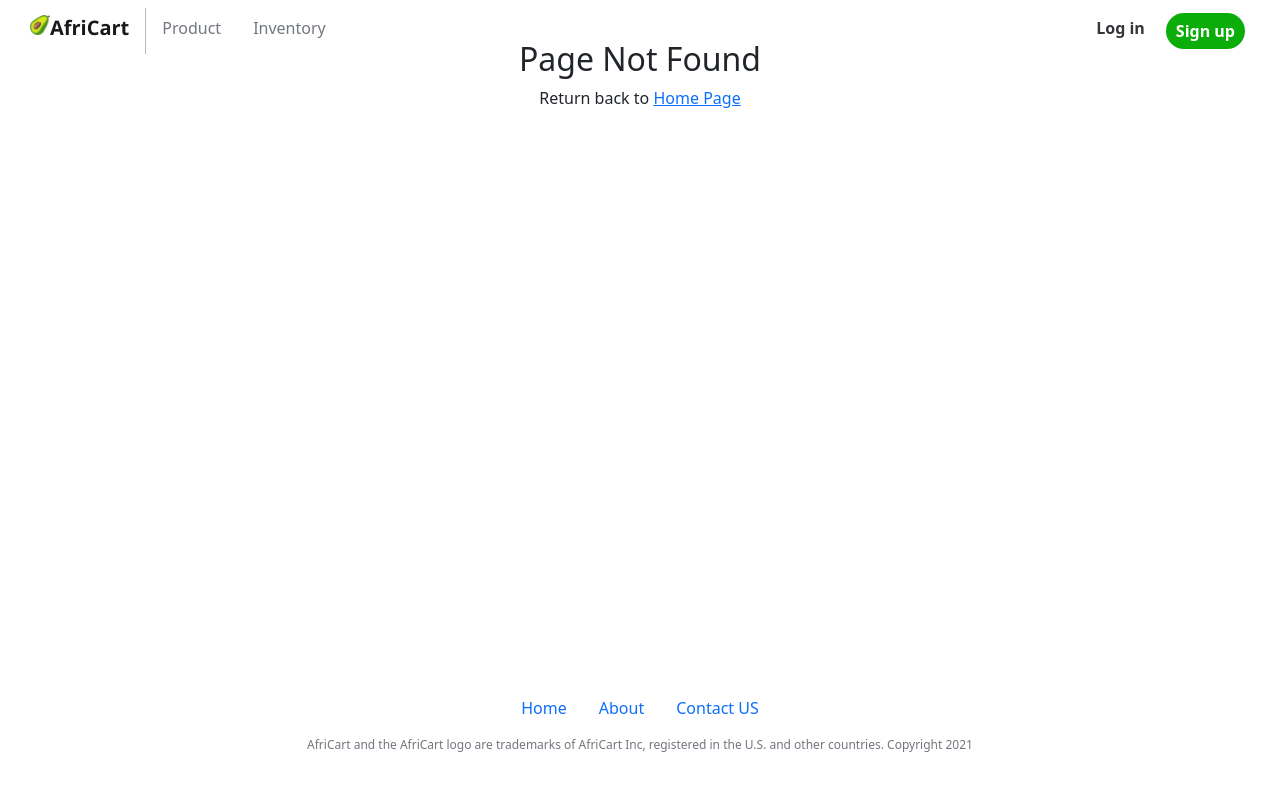
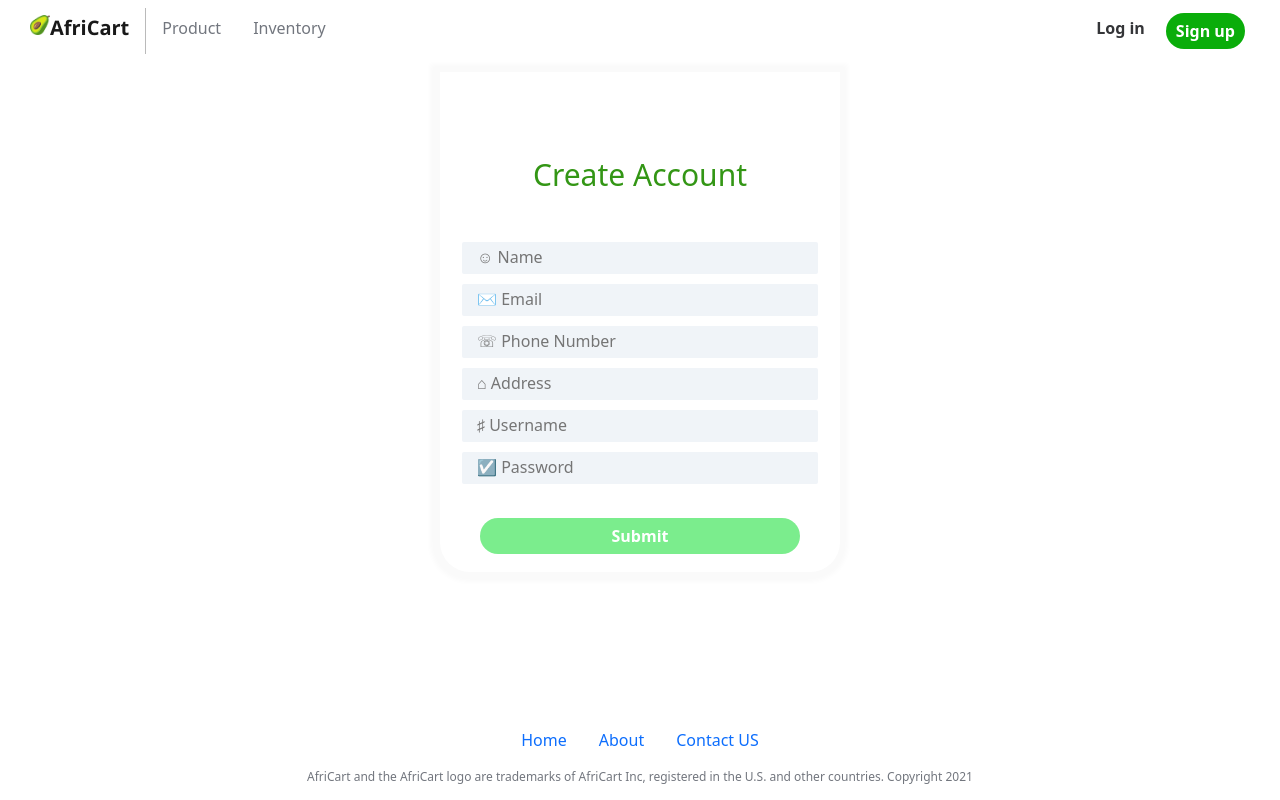
Before and after one commit to Build-Week-African-Marketplace-03/front-end, a React (Create React App) app in the folder african-marketplace/: page /signup in a window 1280 px wide. Built offline with nearby package versions, Linux system fonts and the light colour scheme.

Commit message:
fixed profile to = signup!!!!

```diff
--- a/african-marketplace/src/App.js
+++ b/african-marketplace/src/App.js
@@ -6,7 +6,7 @@ import Footer from "./component/footer"
 import AboutPage from "./page/about"
 import Product from "./page/product"
 import Inventory from "./page/inventory"
-import ProfilePage from "./page/profile"
+import Signup from "./page/profile"
 import ContactPage from "./page/contact"
 import Specific_Product from "./page/specific_product"
 import { BrowserRouter, Route, Switch } from "react-router-dom"
@@ -37,8 +37,8 @@ function App() {
             <Route path="/inventory">
               <Inventory />
             </Route>
-            <Route path="/profile">
-              <ProfilePage />
+            <Route path="/signup">
+              <Signup />
             </Route>
             <Route path="/About">
               <AboutPage />
--- a/african-marketplace/src/component/navigation-bar.js
+++ b/african-marketplace/src/component/navigation-bar.js
@@ -30,7 +30,7 @@ export default function NavigationBar(props) {
             <Nav.Link href="/login" className="login">
               Log in
             </Nav.Link>
-            <Nav.Link href="/profile" className="navLink profile">
+            <Nav.Link href="/signup" className="navLink profile">
               Sign up
             </Nav.Link>
           </div>
--- a/african-marketplace/src/page/profile.js
+++ b/african-marketplace/src/page/profile.js
@@ -22,7 +22,7 @@ const initialFormErrors = {
   password: ''
 }
 
-export default function ProfilePage(props) {
+export default function Signup(props) {
 
   const [formValues, setFormValues] = useState(initialFormValues)
   const [formErrors, setFormErrors] = useState(initialFormErrors)
```
